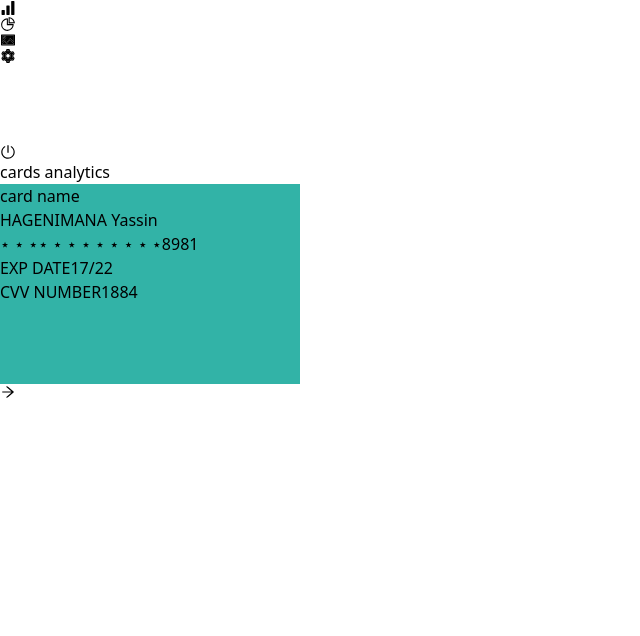
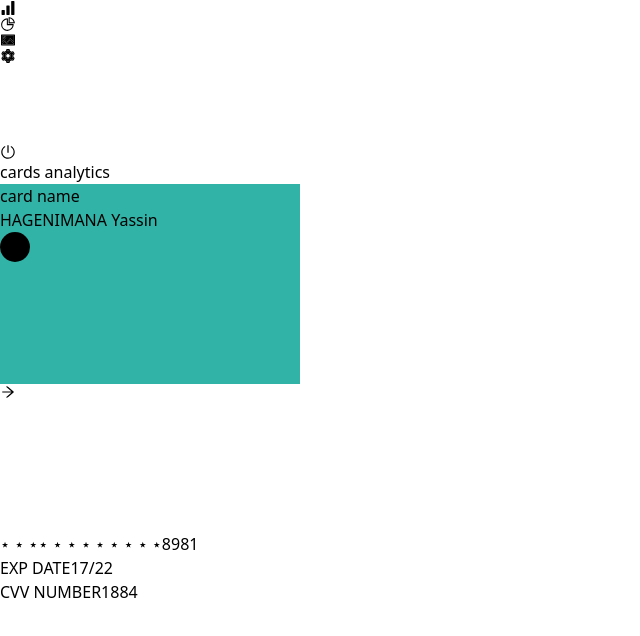
Before and after one commit to Mugisha-isaac/dashboard, a Next.js app: page / in a window 1280 px wide. Shown: the top 636 px of the page, without its empty margins (0-640 px from the left). Built offline with nearby package versions, Linux system fonts and the light colour scheme.

Commit message:
adding circles

```diff
--- a/components/CardComponent.tsx
+++ b/components/CardComponent.tsx
@@ -11,6 +11,11 @@ const CardComponent:FunctionComponent<
         <div style={{backgroundColor: background_color, width:'300px', height:'200px'}} className="rounded-2xl">
             <h6 className="uppercase text-sm pt-3 pl-3 text-small_white ">card name</h6>
             <span className="px-3 bold text-big_white ">{card_name}</span>
+            <div>
+            <svg viewBox="0 0 100 100" xmlns="http://www.w3.org/2000/svg">
+            <circle cx="5" cy="5" r="5"/>
+         </svg>
+            </div>
             <div className="px-3  mt-8 ">
               <span className="text-xl text-white">&#x22C6; &#x22C6; &#x22C6;&#x22C6;</span>  <span className="text-xl text-white" >&#x22C6; &#x22C6; &#x22C6; &#x22C6;</span>   <span className="text-xl text-white">&#x22C6; &#x22C6; &#x22C6; &#x22C6;</span>
               <span className="text-big_white px-2 text-lg">{card_number}</span>
```
